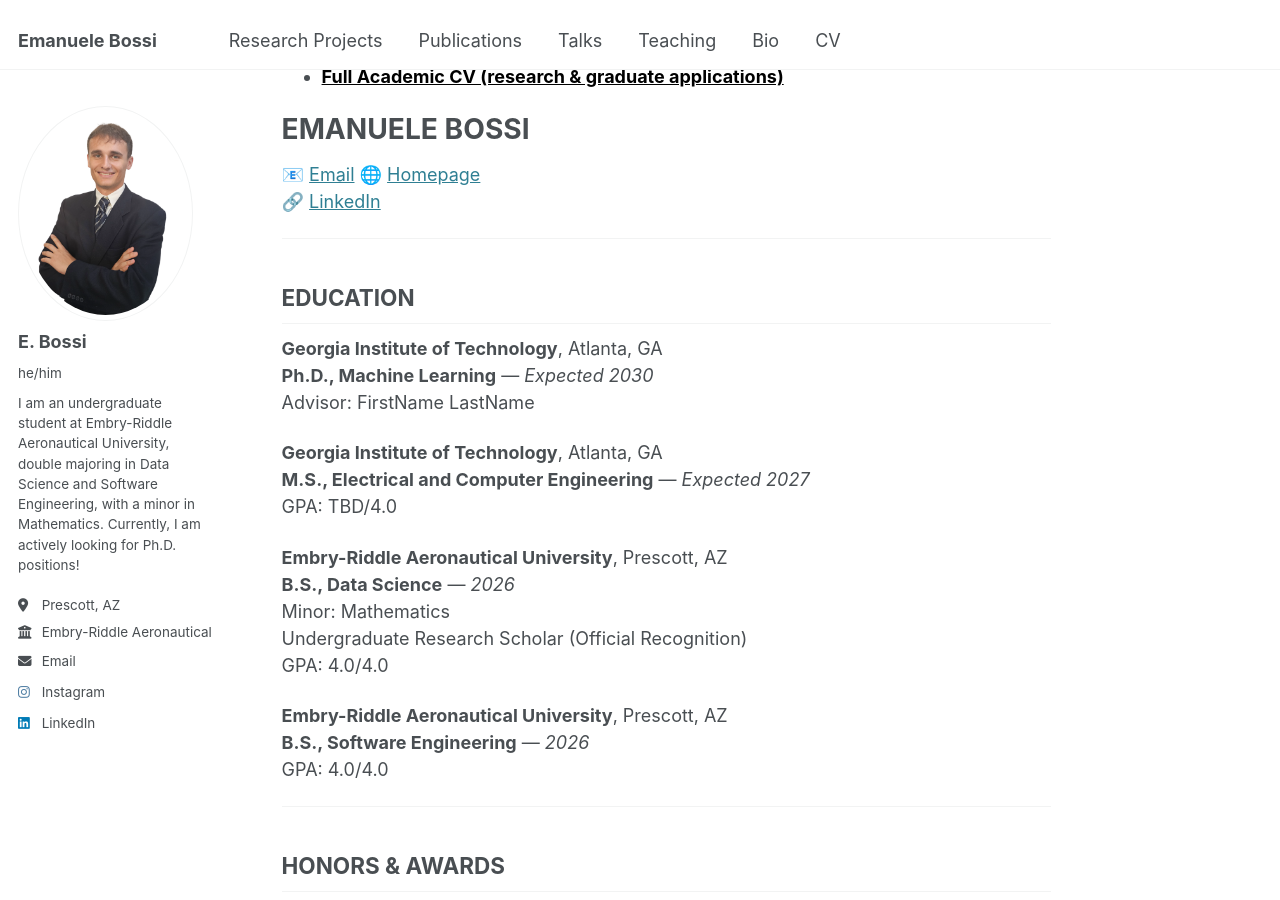
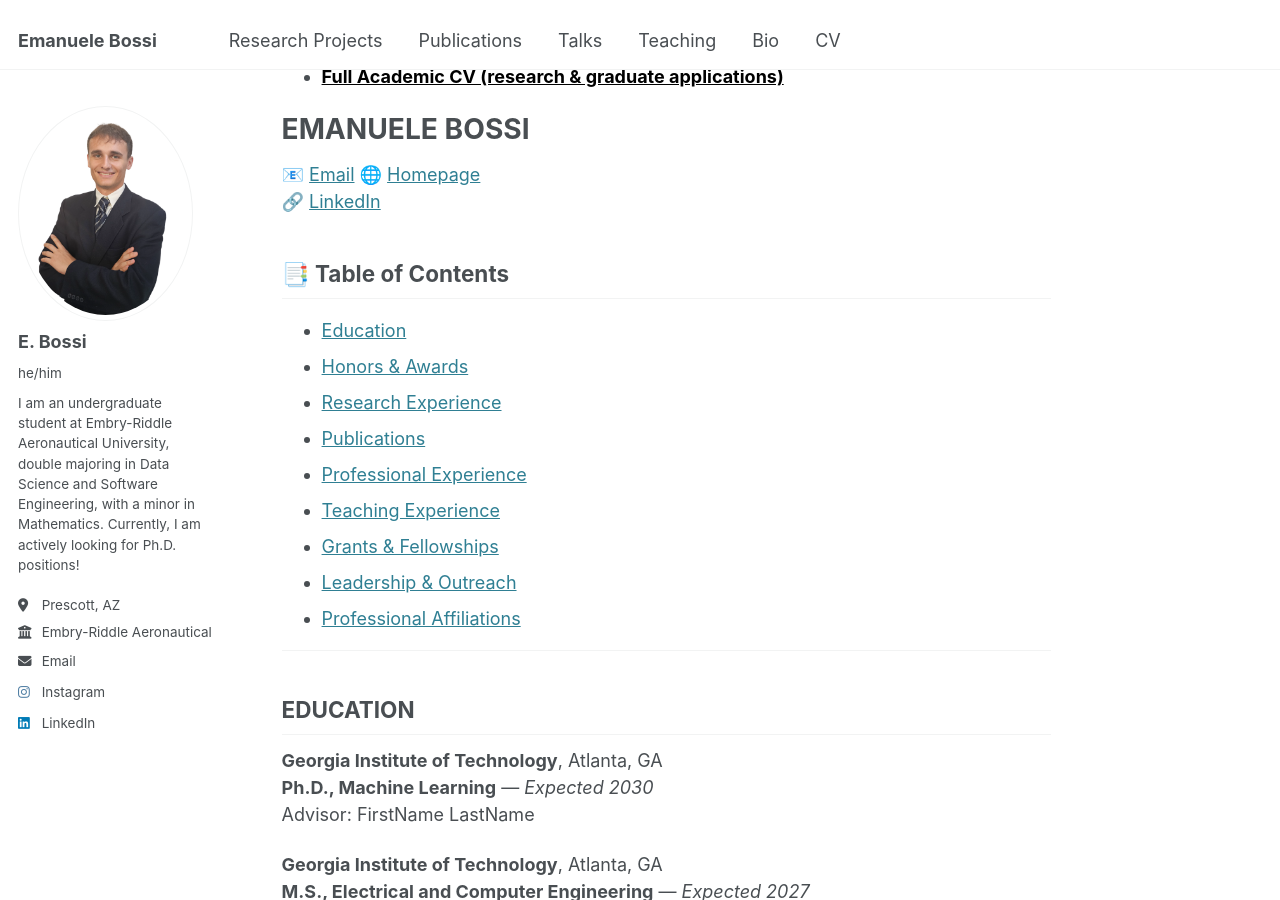
Before and after one commit to bossiemanuele/bossiemanuele.github.io, a Jekyll site: the page built from _pages/cv.md, in a window 1280 px wide and 900 px high, scrolled down 233 px. Built offline with Jekyll 4.4.1, drawn with Linux system fonts in a browser that asks for light colours.

Commit message:
Update cv.md

```diff
--- a/_pages/cv.md
+++ b/_pages/cv.md
@@ -25,6 +25,18 @@
 📧 [Email](emab03@gmail.com)
 🌐 [Homepage](https://bossiemanuele.github.io/)
 🔗 [LinkedIn](https://www.linkedin.com/in/emanuele-bossi)
+
+## 📑 Table of Contents
+
+- [Education](#education)
+- [Honors & Awards](#honors--awards)
+- [Research Experience](#research-experience)
+- [Publications](#publications)
+- [Professional Experience](#professional-experience)
+- [Teaching Experience](#teaching-experience)
+- [Grants & Fellowships](#grants--fellowships)
+- [Leadership & Outreach](#leadership--outreach)
+- [Professional Affiliations](#professional-affiliations)
 
 ---
 
```
